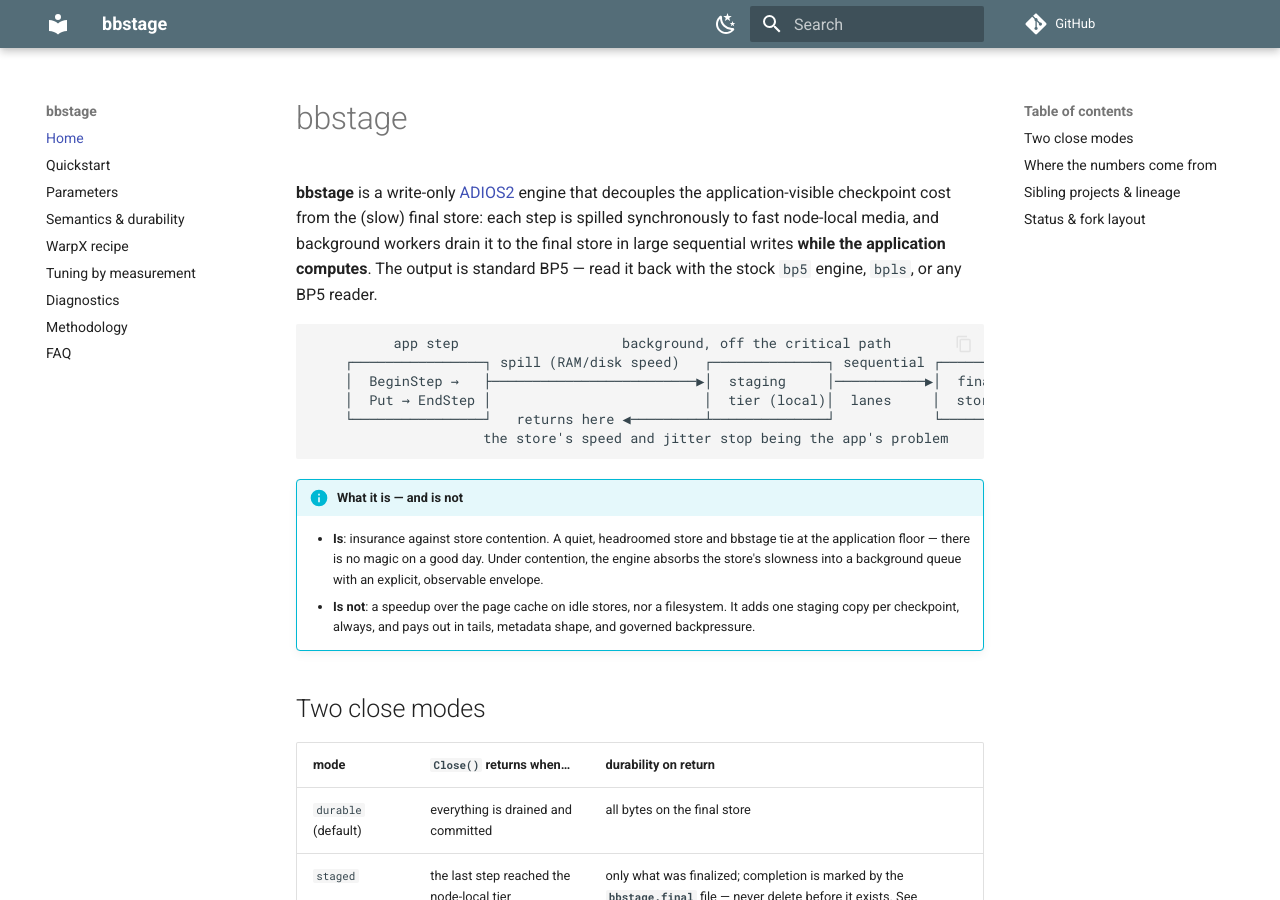
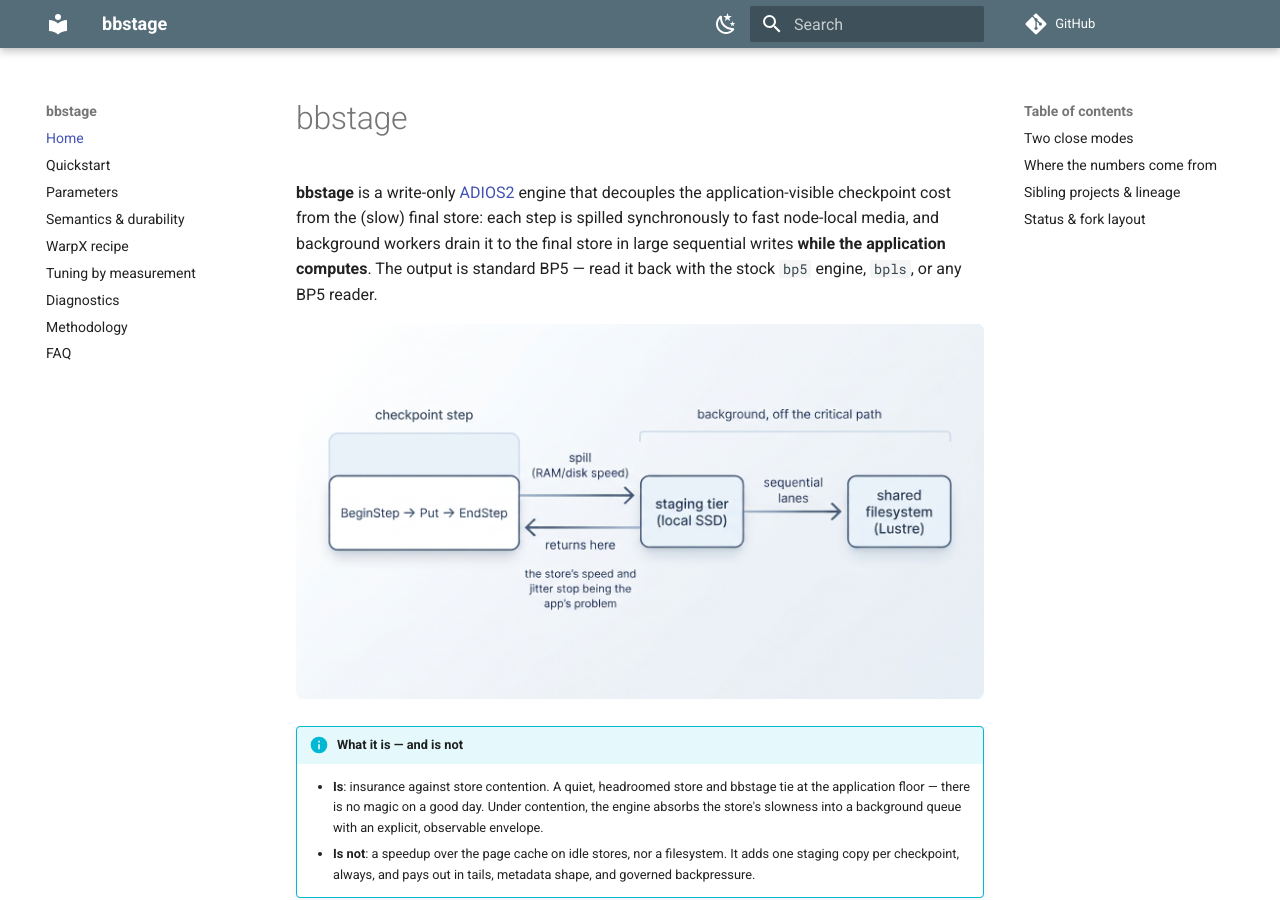
Before and after one commit to denisbertini/bbstage-docs, an MkDocs documentation site: the page built from docs/index.md, in a window 1280 px wide and 900 px high. Built offline with MkDocs 1.6.1 and Material for MkDocs 9.7.7, drawn with Linux system fonts in a browser that asks for light colours; comment, search, counter and statistics services are not loaded.

Commit message:
docs: architecture diagram image replaces ASCII schema on home page
- docs/assets/bbstage-architecture.jpg (1408x768), lazy-loaded
- same schema as before, drawn: spill+return on the app step, drain
  lanes to the shared filesystem off the critical path

````diff
--- a/docs/index.md
+++ b/docs/index.md
@@ -8,14 +8,10 @@ sequential writes **while the application computes**. The output is
 standard BP5 — read it back with the stock `bp5` engine, `bpls`, or any
 BP5 reader.
 
-```
-          app step                    background, off the critical path
-    ┌────────────────┐ spill (RAM/disk speed)   ┌──────────────┐ sequential ┌─────────┐
-    │  BeginStep →   ├─────────────────────────▶│  staging     │───────────▶│  final  │
-    │  Put → EndStep │                          │  tier (local)│  lanes     │  store  │
-    └────────────────┘   returns here ◀─────────┴──────────────┘            └─────────┘
-                     the store's speed and jitter stop being the app's problem
-```
+![bbstage architecture: the checkpoint step spills to the node-local
+staging tier at RAM/disk speed and returns; background drain lanes copy to
+the shared filesystem, off the critical
+path.](assets/bbstage-architecture.jpg){ loading=lazy }
 
 !!! info "What it is — and is not"
 
````
Also changed, not shown: docs/assets/bbstage-architecture.jpg (added).
